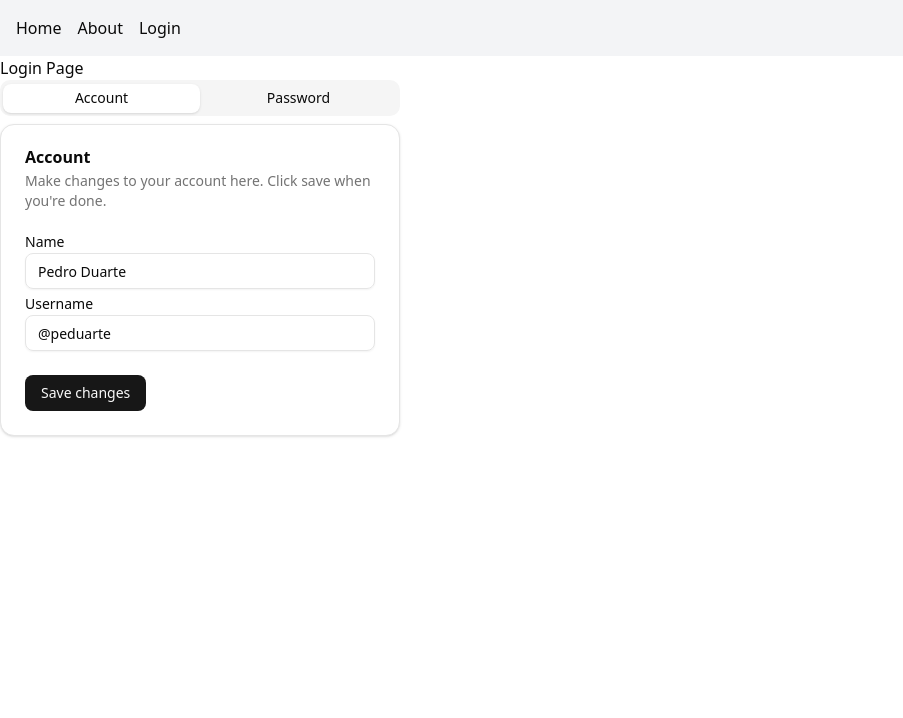
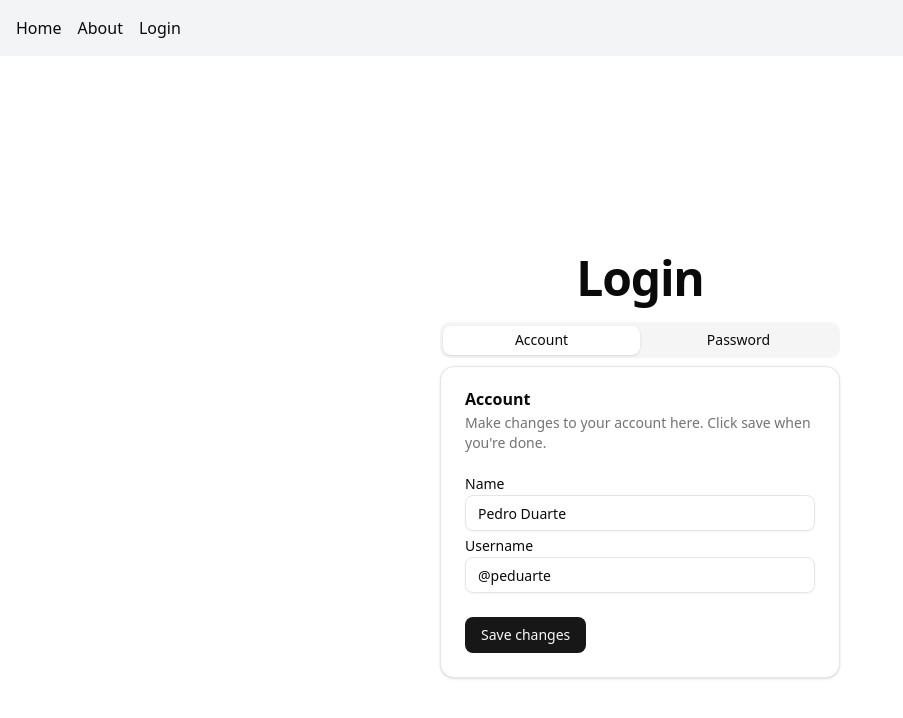
Before and after one commit to NeoZunder/ApiProductos, a React (Vite) app in the folder frontend/AppTSX/: page /Login in a window 1280 px wide. Shown: the top 718 px of the page, without its empty margins (0-903 px from the left). Built offline with nearby package versions, Linux system fonts and the light colour scheme.

Commit message:
Se modifico App.tsx para implementar la ocultacion de  NavBar cuando esta en pagina de login

```diff
--- a/frontend/AppTSX/src/App.tsx
+++ b/frontend/AppTSX/src/App.tsx
@@ -4,18 +4,30 @@ import Home from "@/pages/Home"
 import Products from "@/pages/Products"
 import Login from "@/pages/Login"
 import { Navbar } from "@/components/ui/navbar"
+import { useLocation } from "react-router-dom"
 
-function App() {
+function Layout() {
+  const location = useLocation();
+  const hideNavbar = location.pathname === "/login";
+
   return (
-    <BrowserRouter>
-      <Navbar />
+    <>
+      {!hideNavbar && <Navbar />}
       <Routes>
         <Route path="/" element={<Home />} />
         <Route path="/Products" element={<Products />} />
         <Route path="/Login" element={<Login />} />
       </Routes>
-    </BrowserRouter>
-  )
+    </>
+  );
 }
 
-export default App
+function App() {
+  return (
+    <BrowserRouter>
+      <Layout />
+    </BrowserRouter>
+  );
+}
+
+export default App;
--- a/frontend/AppTSX/src/index.css
+++ b/frontend/AppTSX/src/index.css
@@ -1,5 +1,6 @@
 @import "tailwindcss";
 @import "tw-animate-css";
+
 
 @custom-variant dark (&:is(.dark *));
 
--- a/frontend/AppTSX/src/pages/Login.tsx
+++ b/frontend/AppTSX/src/pages/Login.tsx
@@ -18,7 +18,8 @@ import {
 
 export default function Login() {
     return <>
-        <h1>Login Page</h1>
+    <section className="h-screen flex items-center justify-center flex-col">
+        <h1 className="m-5 text-4xl font-extrabold tracking-tight lg:text-5xl">Login</h1>
 
         <Tabs defaultValue="account" className="w-[400px]">
             <TabsList className="grid w-full grid-cols-2">
@@ -72,5 +73,7 @@ export default function Login() {
                 </Card>
             </TabsContent>
         </Tabs>
+    </section>
     </>
+
 }
```
Lines whose indentation alone changed are shown as unchanged.
